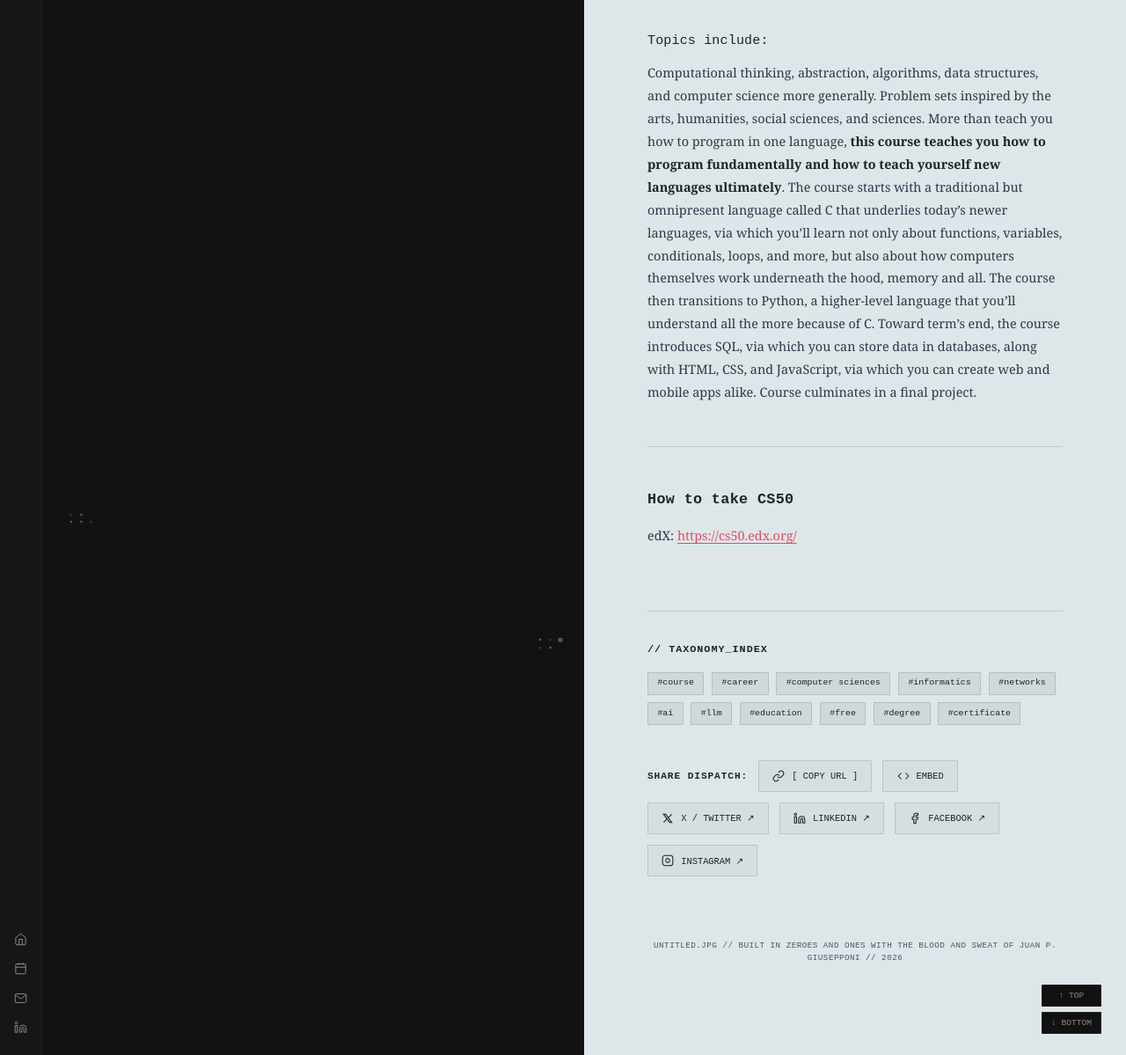
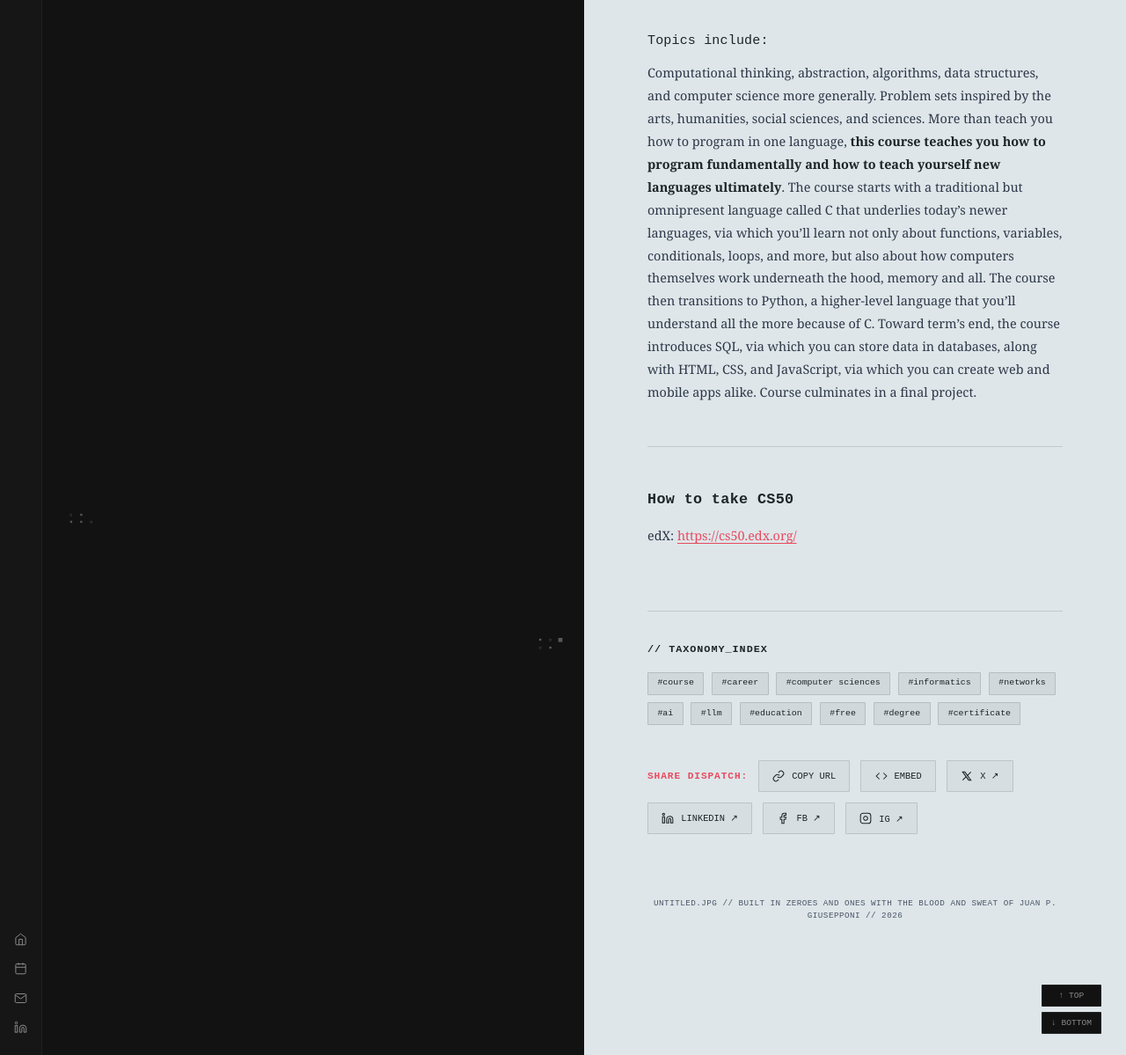
Before and after one commit to mynameisjpg/mynameisjpg, a Jekyll site: the page index.html, which Jekyll copies as it is, in a window 1280 px wide, cut to the strip 1174-2373 px from the top of the page. Shown: the whole strip at 88% size. Built offline with Jekyll 4.4.1, drawn with Linux system fonts in a browser that asks for light colours; some web fonts are replaced.

Commit message:
style(ui): update share button labels and action URL badge background color

```diff
--- a/app.js
+++ b/app.js
@@ -523,7 +523,7 @@ function renderPost(postId) {
             <!-- Copy URL Button -->
             <button type="button" class="btn-share" onclick="copyPostUrl()" title="Copy Link to Clipboard">
               <svg viewBox="0 0 24 24"><path d="M10 13a5 5 0 0 0 7.54.54l3-3a5 5 0 0 0-7.07-7.07l-1.72 1.71"></path><path d="M14 11a5 5 0 0 0-7.54-.54l-3 3a5 5 0 0 0 7.07 7.07l1.71-1.71"></path></svg>
-              <span>[ COPY URL ]</span>
+              <span>COPY URL</span>
             </button>
 
             <!-- Embed Card Button -->
@@ -537,7 +537,7 @@ function renderPost(postId) {
             <!-- X / Twitter -->
             <a href="https://twitter.com/intent/tweet?text=${encodeURIComponent(post.title + ' — Untitled.jpg')}&url=${encodeURIComponent(pageUrl)}" target="_blank" rel="noopener noreferrer" class="btn-share" title="Share on X / Twitter">
               <svg viewBox="0 0 24 24"><path d="M4 4l11.733 16h4.267l-11.733 -16z"></path><path d="M4 20l6.768 -6.768m2.46 -2.46l6.772 -6.772"></path></svg>
-              <span>X / TWITTER ↗</span>
+              <span>X ↗</span>
             </a>
 
             <!-- LinkedIn -->
@@ -549,13 +549,13 @@ function renderPost(postId) {
             <!-- Facebook -->
             <a href="https://www.facebook.com/sharer/sharer.php?u=${encodeURIComponent(pageUrl)}" target="_blank" rel="noopener noreferrer" class="btn-share" title="Share on Facebook">
               <svg viewBox="0 0 24 24"><path d="M18 2h-3a5 5 0 0 0-5 5v3H7v4h3v8h4v-8h3l1-4h-4V7a1 1 0 0 1 1-1h3z"></path></svg>
-              <span>FACEBOOK ↗</span>
+              <span>FB ↗</span>
             </a>
 
             <!-- Instagram Stories -->
             <button type="button" class="btn-share" onclick="shareInstagram('${postId}')" title="Copy for Instagram Stories">
               <svg viewBox="0 0 24 24"><rect x="2" y="2" width="20" height="20" rx="5" ry="5"></rect><path d="M16 11.37A4 4 0 1 1 12.63 8 4 4 0 0 1 16 11.37z"></path><line x1="17.5" y1="6.5" x2="17.51" y2="6.5"></line></svg>
-              <span>INSTAGRAM ↗</span>
+              <span>IG ↗</span>
             </button>
           </div>
         </section>
--- a/css/components/metadata-tiers.css
+++ b/css/components/metadata-tiers.css
@@ -90,10 +90,9 @@
 
 .btn-prominent-action .action-url-text {
   font-family: var(--font-mono);
-  font-weight: 400;
+  font-weight: 500;
   font-size: 0.62rem;
-  opacity: 0.85;
-  background: rgba(0, 0, 0, 0.15);
+  background: var(--accent-rose);
   padding: 2px 6px;
   border-radius: 2px;
   max-width: 300px;
@@ -482,7 +481,7 @@
 .theme-light .share-caption,
 .post-column.theme-light .share-caption,
 .essay-column.theme-light .share-caption {
-  color: var(--text-light-h);
+  color: var(--accent-coral);
   font-weight: var(--weight-semibold);
 }
 
```
